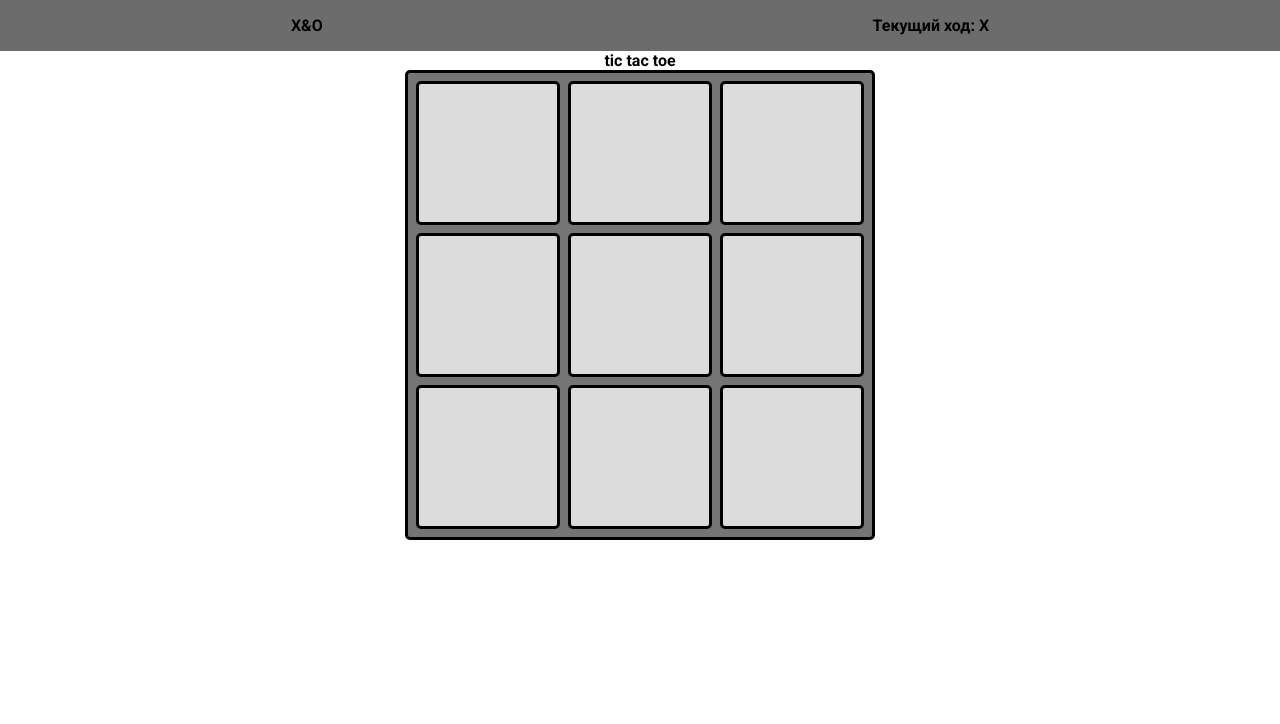
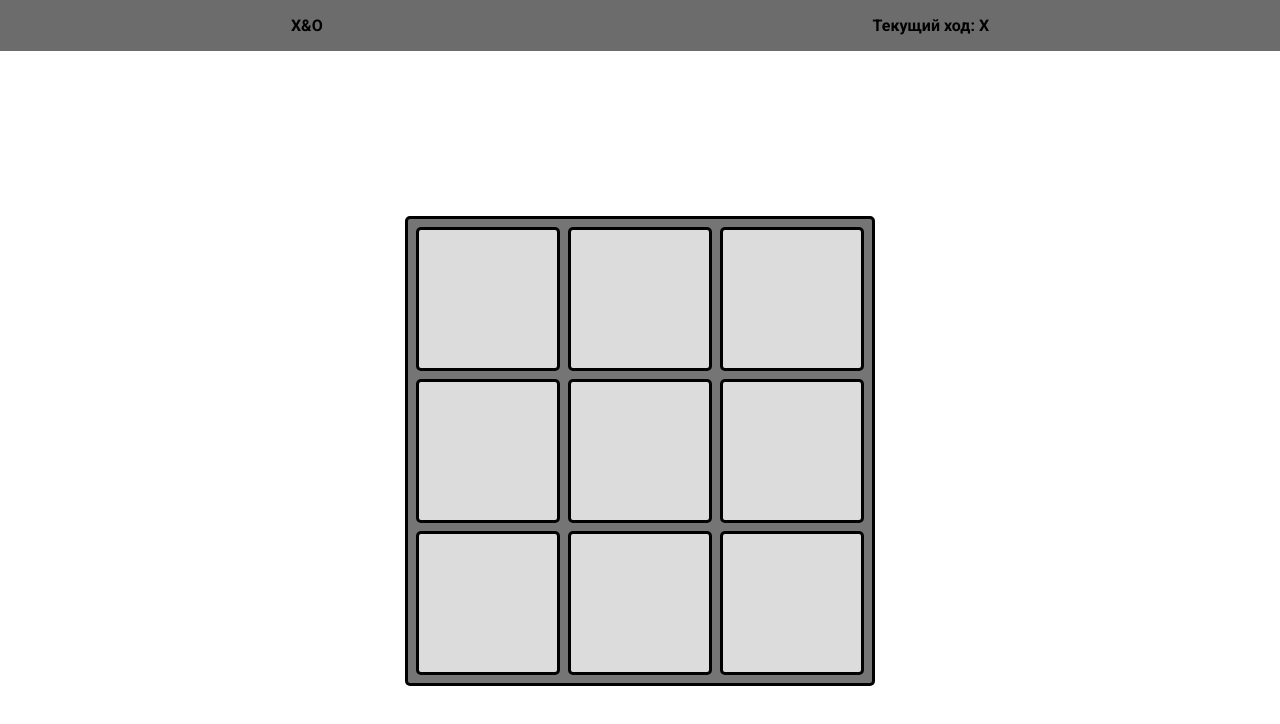
Before and after one commit to EmptyXNothing/XO, a website built with webpack: page index.html in a window 1280 px wide. Built offline with nearby package versions, Linux system fonts and the light colour scheme.

Commit message:
refactoring code

```diff
--- a/index.html
+++ b/index.html
@@ -16,7 +16,6 @@
     </header>
 
     <main>
-        <span class="game-name">tic tac toe</span>
         <div class="game">
 
         </div>
--- a/package.json
+++ b/package.json
@@ -20,7 +20,9 @@
     "style-loader": "^4.0.0",
     "url-loader": "^4.1.1",
     "webpack": "^5.95.0",
-    "webpack-cli": "^5.1.4",
     "webpack-dev-server": "^5.1.0"
+  },
+  "devDependencies": {
+    "webpack-cli": "^5.1.4"
   }
 }
--- a/src/index.js
+++ b/src/index.js
@@ -36,6 +36,7 @@ const checkWin = () => {
   };
 };
 
+
 // обходим все элементы
 state.squares.forEach(square => {
   const div = document.createElement("div");
@@ -49,8 +50,6 @@ state.squares.forEach(square => {
 
       // изменение хода
       state.currentMove = state.currentMove === 'X' ? 'O' : 'X';
-
-
       indicatorMove.textContent = state.currentMove;
     }
   });
--- a/src/style.css
+++ b/src/style.css
@@ -39,6 +39,7 @@ main{
     align-items: center;
     justify-content: space-around;
     width: 100vw;
+    height: 100vh;
 }
 
 .game{
```
Also changed, not shown: 1 other file.
